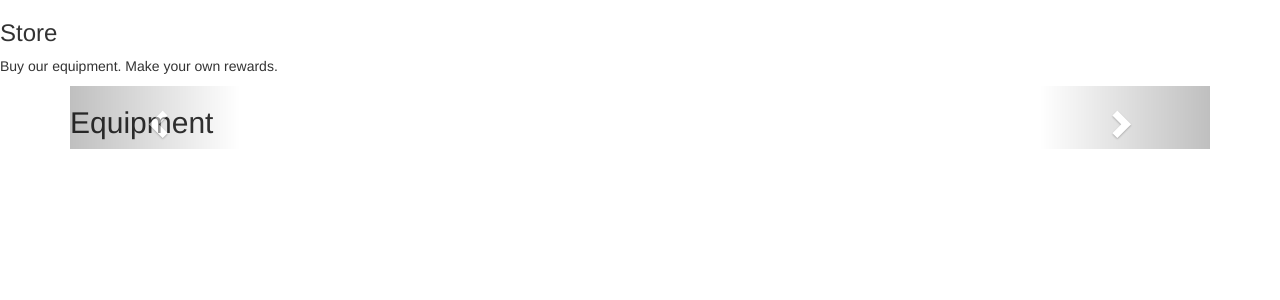
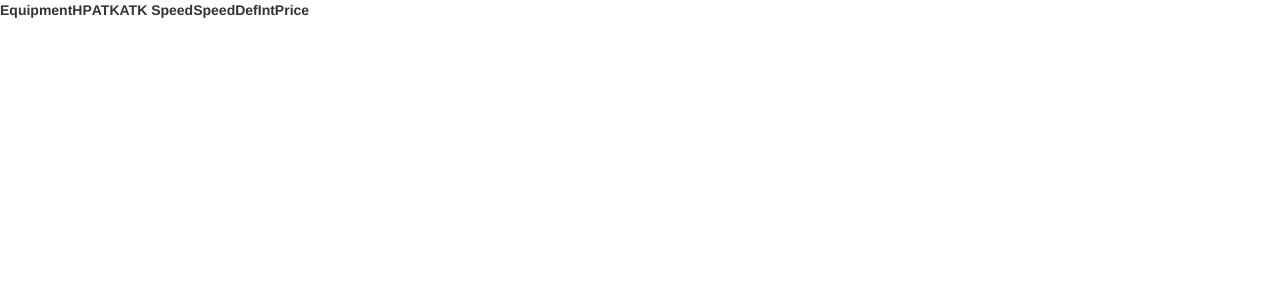
Before and after one commit to aliang8/TeamLAJICK, a Flask app: template templates/store.html in a window 1280 px wide. Shown: the top 300 px of the page. Run offline with Flask 2, Linux system fonts and the light colour scheme; the template is opened without the code that fills it, so the values that code supplies are empty; some libraries are stand-ins or nearby versions.

Commit message:
work on equipment page

```diff
--- a/templates/store.html
+++ b/templates/store.html
@@ -10,97 +10,26 @@
 	<link rel="stylesheet" href="https://maxcdn.bootstrapcdn.com/bootstrap/3.3.7/css/bootstrap.min.css" >
 </head>
 <body>
-  <h3>Store</h3>
-  <p>Buy our equipment. Make your own rewards.</p>
-  <div class="container">
-    <div id="myCarousel" class="carousel slide">
-      <!-- Indicators -->
-      <ol class="carousel-indicators">
-	<li class="item1 active"></li>
-	<li class="item2"></li>
-	<li class="item3"></li>
-      </ol>
+  <table>
+    <tr>
+      <th>Equipment</th>
+      <th>HP</th>
+      <th>ATK</th>
+      <th>ATK Speed</th>
+      <th>Speed</th>
+      <th>Def</th>
+      <th>Int</th>
+      <th>Price</th>
+    </tr>
+    <tr>
 
-      <!-- Wrapper for slides -->
-      <div class="carousel-inner" role="listbox">
+    </tr>
+    <tr>
 
-	<div class="item active">
-	  <h2>Equipment</h2>
-	</div>
+    </tr>
+    <tr>
 
-
-
-	<div class="item">
-	  <center>
-
-	    <h2>Rewards</h2>
-	    <input id="reward_name" type="text">Reward</input>
-	    <input id="reward_cost" type="text">Price</input>
-	    <button id="add_reward">New Reward</button>
-	    <ul id="rewards">
-	    </ul>
-	  </center>
-	</div>
-
-	<div class="item">
-	  <center>
-	    <h2>IRL</h2>
-
-	  </center>
-	</div>
-
-      </div>
-
-      <!-- Left and right controls -->
-      <a class="left carousel-control" href="#myCarousel" role="button">
-	<span class="glyphicon glyphicon-chevron-left" aria-hidden="true"></span>
-	<span class="sr-only">Previous</span>
-      </a>
-      <a class="right carousel-control" href="#myCarousel" role="button">
-	<span class="glyphicon glyphicon-chevron-right" aria-hidden="true"></span>
-	<span class="sr-only">Next</span>
-      </a>
-    </div>
-  </div>
-
-  <script src="../static/js/jquery.min.js"></script>
-  <script src="../static/js/bootstrap.min.js"></script>
-  <script src="../static/js/custom.js"></script>
-
-  <script>
-    $('#login').modal('hide');
-    $('#signup').modal('hide');
-  </script>
-  <script>
-    $(document).ready(function() {
-    // Activate Carousel
-    $("#myCarousel").carousel({
-    interval: false
-    });
-
-    // Enable Carousel Indicators
-    $(".item1").click(function() {
-    $("#myCarousel").carousel(0);
-    });
-    $(".item2").click(function() {
-    $("#myCarousel").carousel(1);
-    });
-    $(".item3").click(function() {
-    $("#myCarousel").carousel(2);
-    });
-
-    // Enable Carousel Controls
-    $(".left").click(function() {
-    $("#myCarousel").carousel("prev");
-    });
-    $(".right").click(function() {
-    $("#myCarousel").carousel("next");
-    });
-    });
-    $('.carousel-indicators li').each(function() {
-    $(this).carousel('pause');
-    });
-    $('.carousel-indicators .active').removeClass('active')
-  </script>
+    </tr>
+  </table>
 </body>
 </html>
```
Also changed, not shown: 1 other file.
